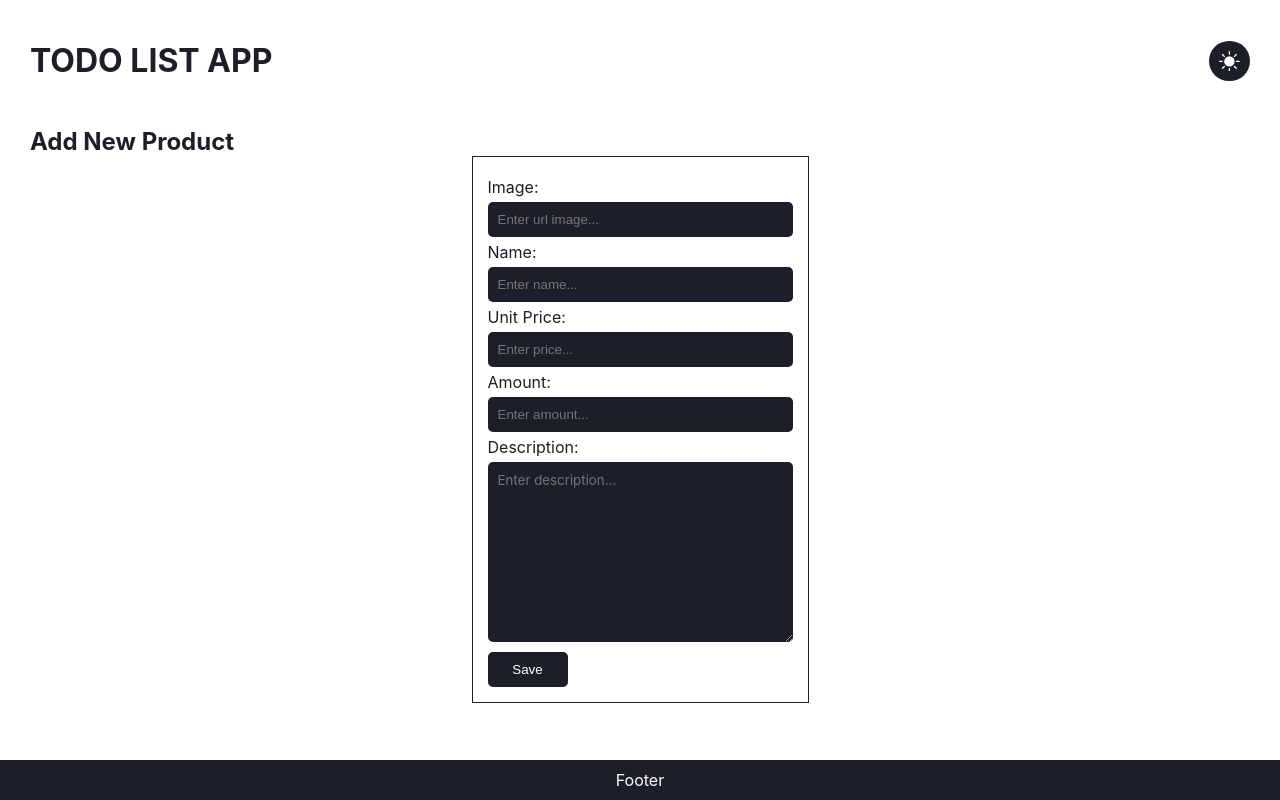
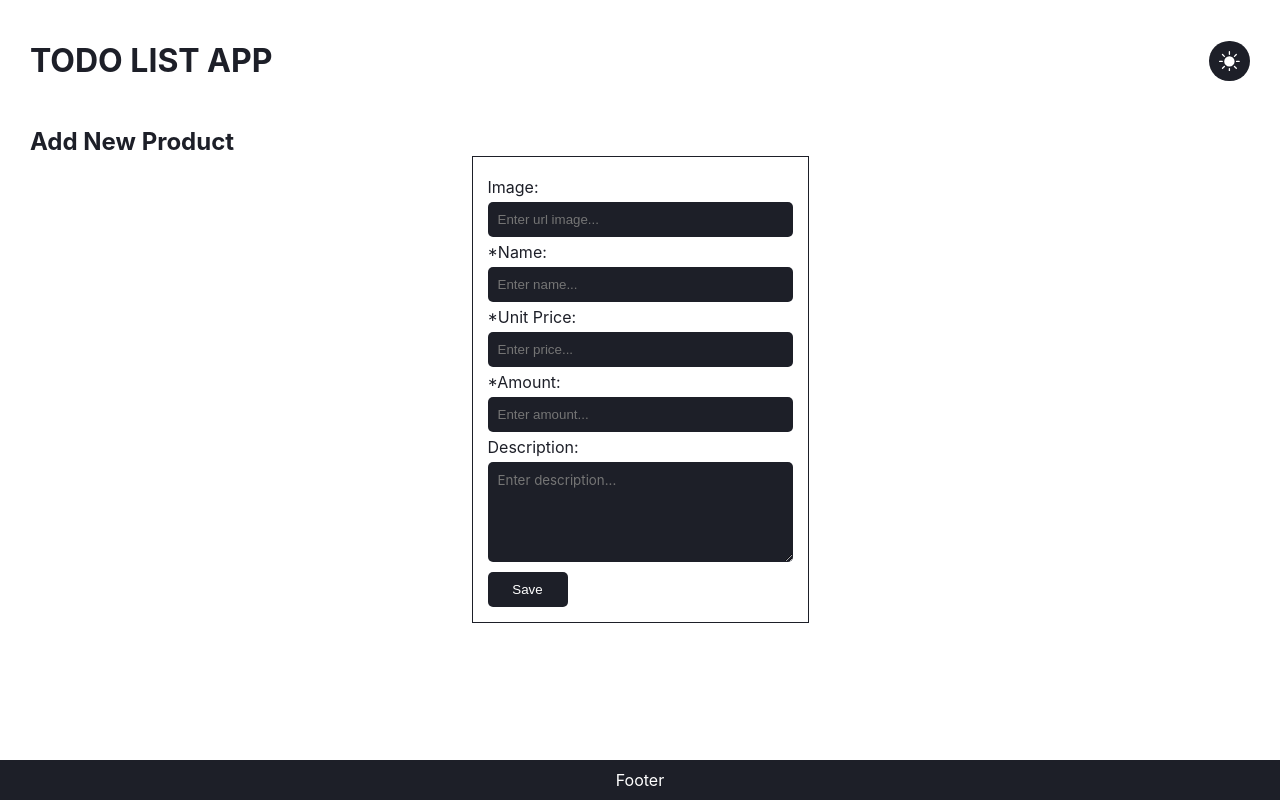
Before and after one commit to lavalbuena357/crud-products-mern, a React (Create React App) app in the folder client/: page /add-product in a window 1280 px wide. Built offline with nearby package versions, Linux system fonts and the light colour scheme; no server answers.

Commit message:
formulario para agregar producto

```diff
--- a/client/src/Components/Form.jsx
+++ b/client/src/Components/Form.jsx
@@ -1,25 +1,44 @@
-import React from 'react'
+import React, { useState } from 'react'
+import { useDispatch } from 'react-redux'
+import { useNavigate } from 'react-router-dom'
+import { postProduct } from '../redux/actions'
 import { InputText, FormCtn, Label, SubmitBtn, TextArea } from '../styles/Styles'
 
 function Form() {
+  const [product, setProduct] = useState({
+    imgUrl: '',
+    name: '',
+    unitaryPrice: 0,
+    size: 0,
+    description: ''
+  })
+
+  const dispatch = useDispatch()
+  const navigate = useNavigate()
 
   async function handleSubmit(e) {
-    e.preventDefault(e)
-    console.log('submit')
+    e.preventDefault()
+    await dispatch(postProduct(product))
+    navigate('/')
+  }
+
+  function handleChange(e) {
+    const {name, value} =e.target
+    setProduct({...product, [name]: value})
   }
 
   return (
     <FormCtn onSubmit={handleSubmit}>
       <Label>Image: </Label>
-      <InputText type="text" placeholder='Enter url image...' />
-      <Label>Name: </Label>
-      <InputText type="text" placeholder='Enter name...' />
-      <Label>Unit Price: </Label>
-      <InputText type="number" placeholder='Enter price...' />
-      <Label>Amount: </Label>
-      <InputText type="number" placeholder='Enter amount...' />
+      <InputText type="text" placeholder='Enter url image...' name='imgUrl' onChange={handleChange} />
+      <Label>*Name: </Label>
+      <InputText type="text" placeholder='Enter name...' required name='name' onChange={handleChange} />
+      <Label>*Unit Price: </Label>
+      <InputText type="number" placeholder='Enter price...' required name='unitaryPrice' onChange={handleChange} />
+      <Label>*Amount: </Label>
+      <InputText type="number" placeholder='Enter amount...' required name='size' onChange={handleChange} />
       <Label>Description: </Label>
-      <TextArea name="" id="" cols="30" rows="10" placeholder='Enter description...'></TextArea>
+      <TextArea cols="30" rows="5" placeholder='Enter description...' name='description' onChange={handleChange}></TextArea>
       <SubmitBtn type="submit" value="Save" />
     </FormCtn>
   )
```
